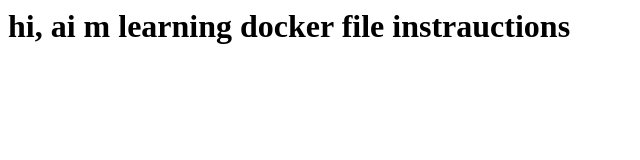
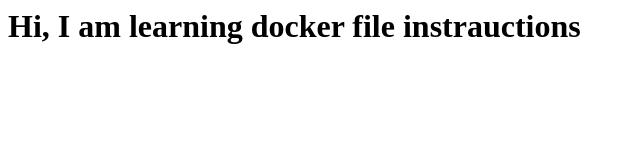
Before and after one commit to Devopslearning2025/27.Docker, a plain HTML site: page COPY/index.html in a window 1280 px wide. Shown: the whole page, without its empty margins (0-640 px from the left). Drawn offline with Linux system fonts and the light colour scheme.

Commit message:
dockerfile

```diff
--- a/COPY/index.html
+++ b/COPY/index.html
@@ -1 +1 @@
-<h1>hi, ai m learning docker file instrauctions</h1>
+<h1>Hi, I am learning docker file instrauctions</h1>
```
